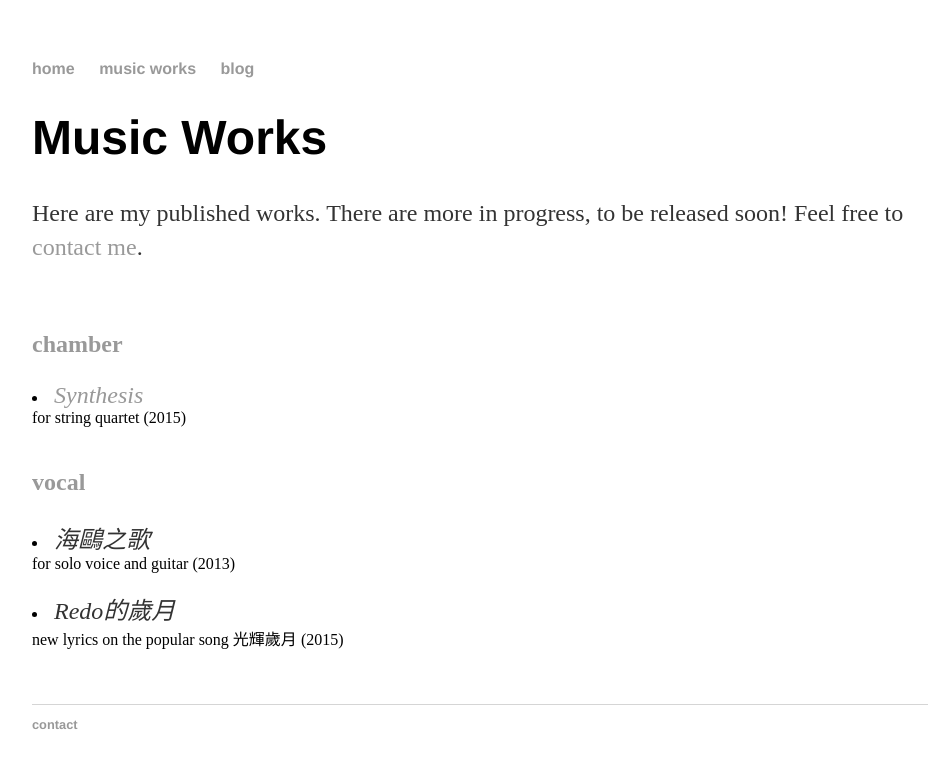
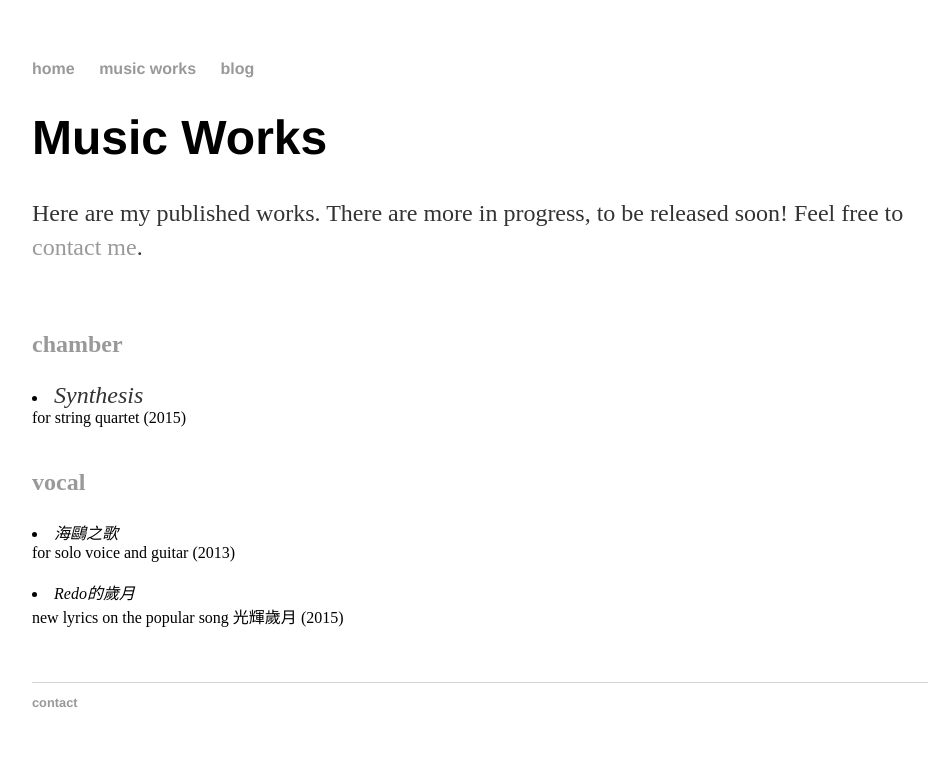
Before and after one commit to maksuihin/maksuihin.github.io, a Jekyll site: the page built from works.html, in a window 1280 px wide. Shown: the top 768 px of the page, without its empty margins (160-1094 px from the left). Built offline with Jekyll 4.4.1, drawn with Linux system fonts in a browser that asks for light colours.

Commit message:
Update main.css

```diff
--- a/css/main.css
+++ b/css/main.css
@@ -46,7 +46,7 @@
 ul.posts li {
     list-style: none;
 }
-works u1 li em {
+works u1 li em a {
     font-size: 1.5em;
     color: #333;
 }
```
